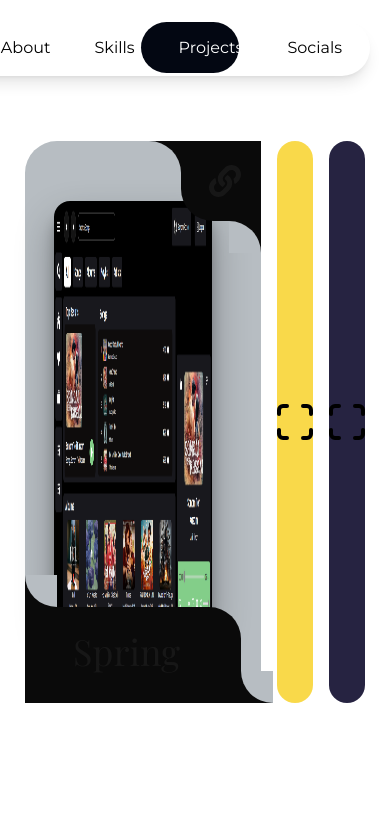
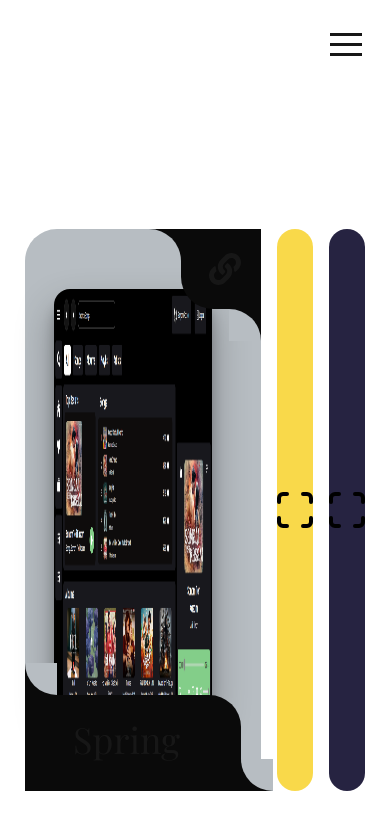
Before and after one commit to Satyam1923/portfolio, a Next.js app: page /projects in a window 390 px wide. Shown: the top 830 px of the page. Built offline with nearby package versions, Linux system fonts and the light colour scheme.

Commit message:
navbar mobile

```diff
--- a/app/navbar.jsx
+++ b/app/navbar.jsx
@@ -4,6 +4,8 @@ import { usePathname } from "next/navigation";
 import { useEffect, useState, useRef } from "react";
 import Image from "next/image";
 import { motion } from "framer-motion";
+import Hamburger from "hamburger-react";
+
 
 export default function Navbar() {
   const pathname = usePathname();
@@ -13,6 +15,7 @@ export default function Navbar() {
     transform: "translateX(0px)",
   });
 
+  const [isOpen,setIsOpen] = useState(false);
   const links = [
     { name: "Home", path: "/" },
     { name: "About", path: "/about" },
@@ -43,8 +46,11 @@ export default function Navbar() {
   };
 
   return (
-    <>
-      <motion.div {...fadeDownAnimation} className="absolute top-4 left-5">
+    <div className="flex justify-end">
+      <motion.div
+        {...fadeDownAnimation}
+        className="absolute lg:block top-4 left-5"
+      >
         <Image
           src="/sr.svg"
           width={60}
@@ -55,7 +61,7 @@ export default function Navbar() {
       </motion.div>
 
       <motion.div {...fadeDownAnimation} className="absolute top-5 right-5">
-        <div className="relative bg-white p-2 rounded-4xl flex gap-1 shadow-lg">
+        <div className="relative hidden lg:flex bg-white p-2 rounded-4xl  gap-2 shadow-lg">
           <div
             className="absolute top-0 left-0 mt-0.5 h-11/12 bg-gray-950 rounded-4xl transition-all duration-300"
             style={sliderStyle}
@@ -75,6 +81,31 @@ export default function Navbar() {
           ))}
         </div>
       </motion.div>
-    </>
+
+      <motion.div {...fadeDownAnimation} className="lg:hidden m-5">
+        <Hamburger toggle={setIsOpen} toggled={isOpen}></Hamburger>
+      </motion.div>
+
+      {isOpen && (
+        <motion.div
+          initial={{ opacity: 0, y: -20 }}
+          animate={{ opacity: 1, y: 0 }}
+          exit={{ opacity: 0, y: -20 }}
+          transition={{ duration: 0.3, ease: "easeOut" }}
+          className="absolute top-16 z-20 bg-white transform -translate-x-1/2 w-48 rounded-lg flex flex-col items-center p-4 shadow-lg"
+        >
+          {links.map((link, index) => (
+            <Link
+              key={index}
+              href={link.path}
+              onClick={() => setIsOpen(false)}
+              className="py-2 text-black text-lg font-semibold transition-colors duration-300 hover:bg-black hover:text-white w-full text-center rounded-md"
+            >
+              {link.name}
+            </Link>
+          ))}
+        </motion.div>
+      )}
+    </div>
   );
 }
```
